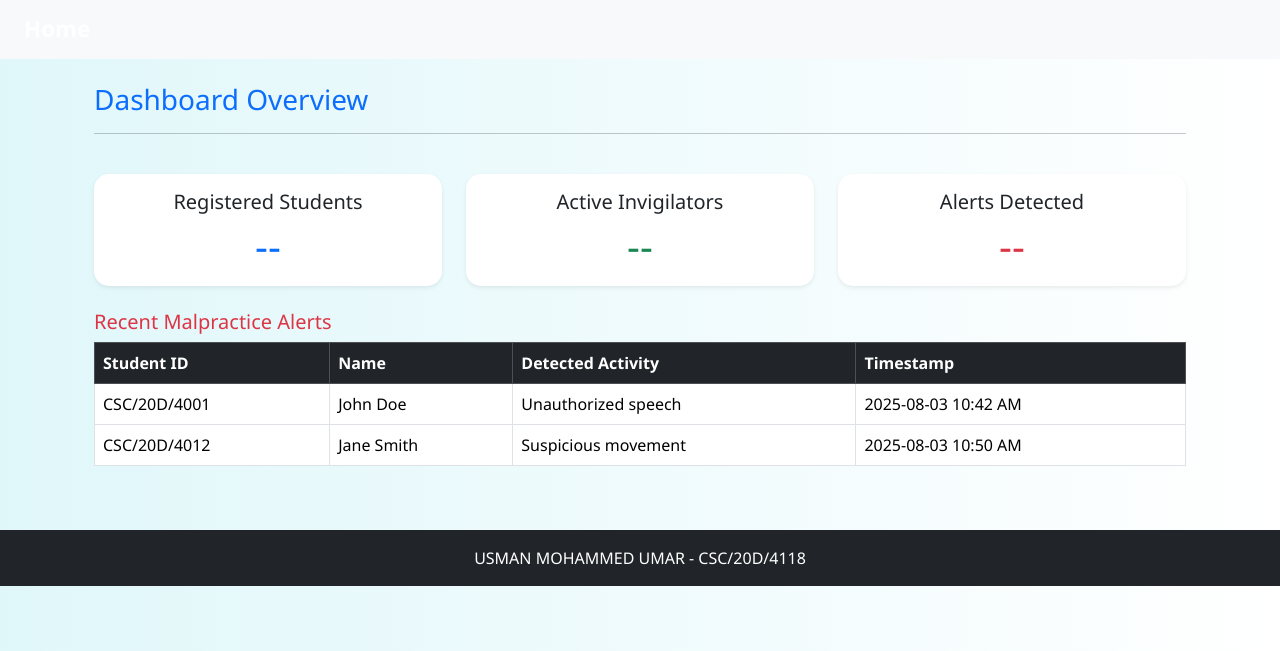
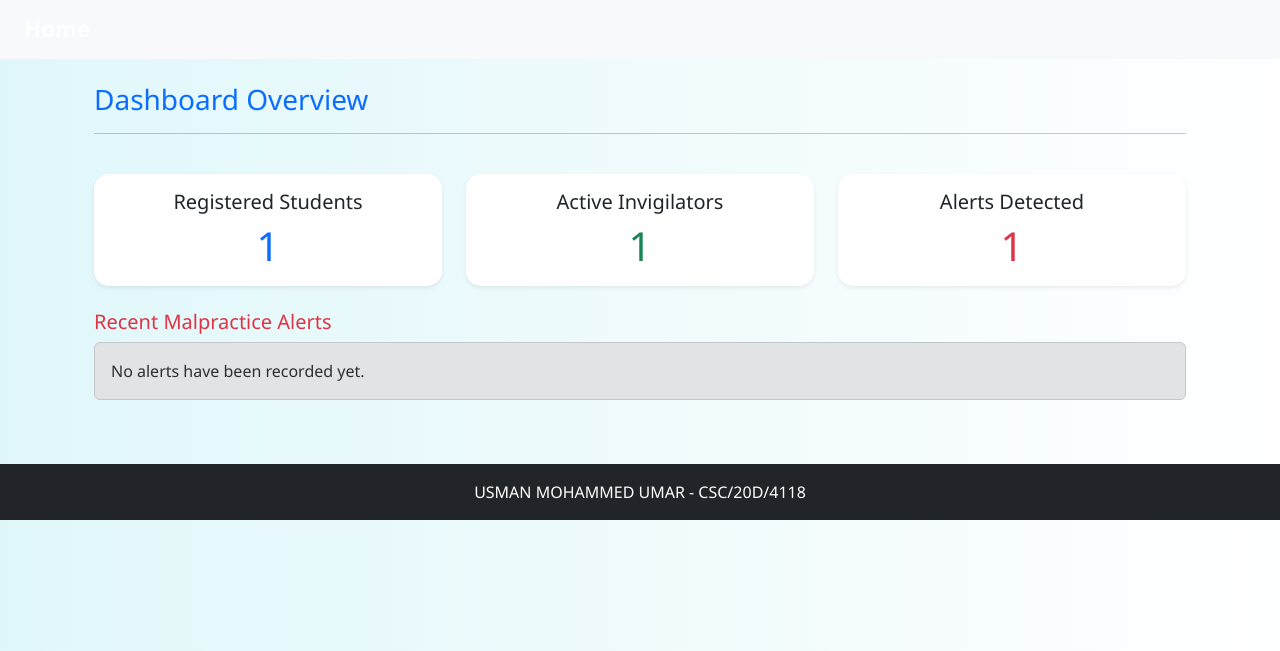
Before and after one commit to bashirubash/AI-Based-Exam-Malpractice-Detection-System, a Flask app: template templates/dashboard.html in a window 1280 px wide. Shown: the part 149-800 px from the top of the page. Run offline with Flask 3, Linux system fonts and the light colour scheme; the template is opened without the code that fills it: most values are stand-ins (such as "Sample title", 1, 10 or a date in 2020).

Commit message:
Update dashboard.html

```diff
--- a/templates/dashboard.html
+++ b/templates/dashboard.html
@@ -15,7 +15,7 @@
       <div class="card shadow-sm border-primary">
         <div class="card-body">
           <h5 class="card-title">Registered Students</h5>
-          <p class="card-text display-6 text-primary">--</p> <!-- Placeholder -->
+          <p class="card-text display-6 text-primary">{{ student_count }}</p>
         </div>
       </div>
     </div>
@@ -23,7 +23,7 @@
       <div class="card shadow-sm border-success">
         <div class="card-body">
           <h5 class="card-title">Active Invigilators</h5>
-          <p class="card-text display-6 text-success">--</p> <!-- Placeholder -->
+          <p class="card-text display-6 text-success">{{ invigilator_count }}</p>
         </div>
       </div>
     </div>
@@ -31,7 +31,7 @@
       <div class="card shadow-sm border-danger">
         <div class="card-body">
           <h5 class="card-title">Alerts Detected</h5>
-          <p class="card-text display-6 text-danger">--</p> <!-- Placeholder -->
+          <p class="card-text display-6 text-danger">{{ alert_count }}</p>
         </div>
       </div>
     </div>
@@ -41,6 +41,7 @@
   <div class="row">
     <div class="col">
       <h5 class="text-danger">Recent Malpractice Alerts</h5>
+      {% if alerts %}
       <table class="table table-bordered table-hover">
         <thead class="table-dark">
           <tr>
@@ -51,21 +52,19 @@
           </tr>
         </thead>
         <tbody>
+          {% for alert in alerts %}
           <tr>
-            <td>CSC/20D/4001</td>
-            <td>John Doe</td>
-            <td>Unauthorized speech</td>
-            <td>2025-08-03 10:42 AM</td>
+            <td>{{ alert.student_id }}</td>
+            <td>{{ alert.name }}</td>
+            <td>{{ alert.activity }}</td>
+            <td>{{ alert.timestamp }}</td>
           </tr>
-          <tr>
-            <td>CSC/20D/4012</td>
-            <td>Jane Smith</td>
-            <td>Suspicious movement</td>
-            <td>2025-08-03 10:50 AM</td>
-          </tr>
-          <!-- More alerts can be dynamically injected here -->
+          {% endfor %}
         </tbody>
       </table>
+      {% else %}
+      <div class="alert alert-secondary">No alerts have been recorded yet.</div>
+      {% endif %}
     </div>
   </div>
 </div>
```
